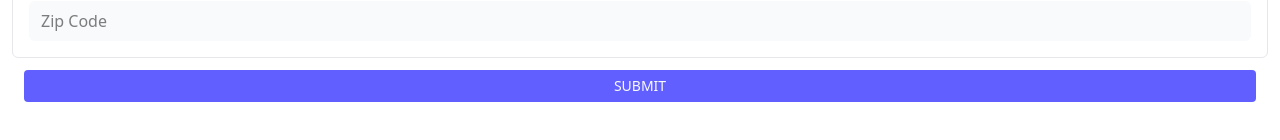
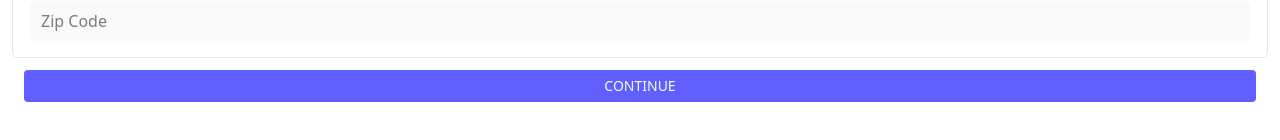
Before and after one commit to Dillxn/forms-lab, a Next.js app: page / in a window 1280 px wide. Shown: the part 296-436 px from the top of the page. Built offline with nearby package versions, Linux system fonts and the light colour scheme.

Commit message:
was able to get page count by deferring to new child component Buttons

```diff
--- a/src/components/forms/Form.tsx
+++ b/src/components/forms/Form.tsx
@@ -8,7 +8,7 @@ import {
   useRef,
   useState,
 } from 'react';
-import Button from './Button';
+import Buttons from './util/components/Buttons';
 
 type FormAction = (state: unknown, payload: FormData) => unknown;
 
@@ -48,20 +48,14 @@ export default function Form({
   const pageIds = useRef(new Set<symbol>());
   const formContext = use(FormContext);
 
-  const registerPage = (id: symbol) => {
-    pageIds.current.add(id);
-    return [...pageIds.current].indexOf(id);
-  };
-
-  const getPageCount = () => [...pageIds.current].length;
-
   const context: IFormContext = {
     ...formContext,
     ...contextProps,
     data: formData,
     pageIndex,
     setPageIndex,
-    registerPage,
+    registerPage: (id: symbol) =>
+      [...pageIds.current.add(id)].indexOf(id),
   };
 
   const onChange = (event: ChangeEvent<HTMLFormElement>) => {
@@ -82,11 +76,7 @@ export default function Form({
       className="grid gap-2 p-2 transition-all duration-300"
     >
       <FormContext value={context}>{children}</FormContext>
-      <Button
-        type="submit"
-      >
-        Submit
-      </Button>
+      <Buttons getPageCount={() => [...pageIds.current].length} />
     </form>
   );
 }
--- /dev/null
+++ b/src/components/forms/util/components/Buttons.tsx
@@ -0,0 +1,26 @@
+import { use } from 'react';
+import Button from '../../Button';
+import { FormContext } from '../../Form';
+
+export default function Buttons({
+  getPageCount,
+}: {
+  getPageCount: () => number;
+}) {
+  const { pageIndex } = use(FormContext);
+  const pageCount = getPageCount();
+
+  return (
+    <>
+      {pageIndex > 0 && (
+        <Button type="button">Back</Button>
+      )}
+      {pageIndex < pageCount && (
+        <Button type="button">Continue</Button>
+      )}
+      {pageIndex === pageCount && (
+        <Button type="submit">Submit</Button>
+      )}
+    </>
+  );
+}
```
